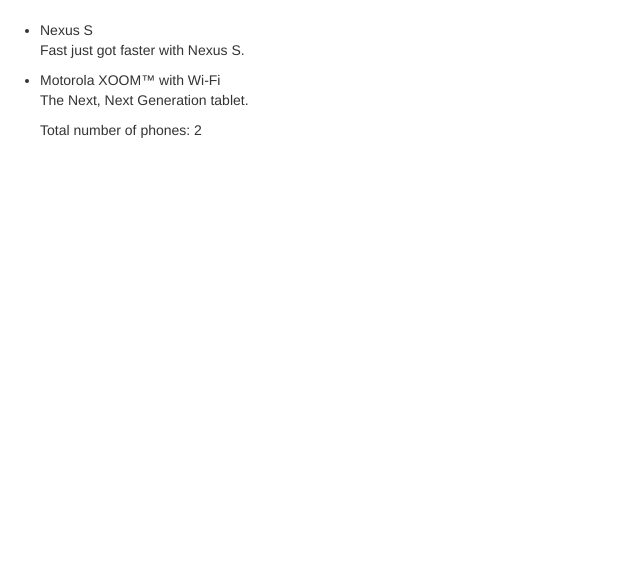
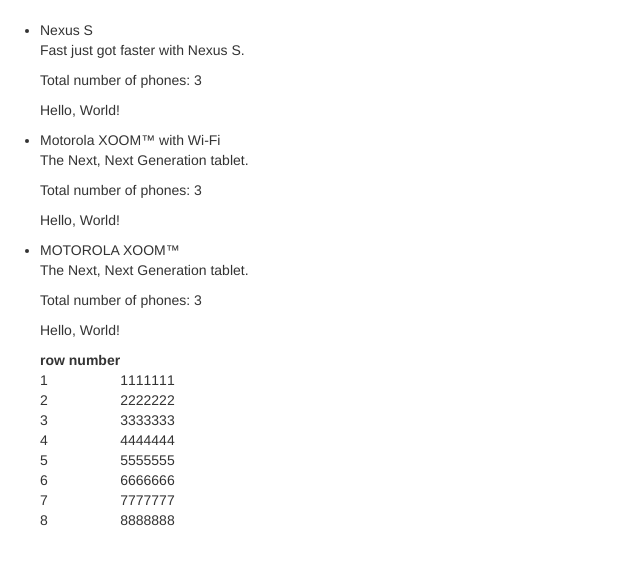
Before and after one commit to JacobKeifer/CSE112HW1-Jacob-Keifer, a website: page angular-phonecat/app/index.html in a window 1280 px wide. Shown: the whole page, without its empty margins (0-640 px from the left). Drawn offline with nearby package versions, Linux system fonts and the light colour scheme.

Commit message:
Step 2 commit

```diff
--- a/angular-phonecat/app/index.html
+++ b/angular-phonecat/app/index.html
@@ -1,28 +1,27 @@
 <!doctype html>
-<html lang="en" ng-app>
+<html lang="en" ng-app="phonecatApp">
 <head>
   <meta charset="utf-8">
   <title>Google Phone Gallery</title>
   <link rel="stylesheet" href="bower_components/bootstrap/dist/css/bootstrap.css">
   <link rel="stylesheet" href="css/app.css">
   <script src="bower_components/angular/angular.js"></script>
+  <script src="js/controllers.js"></script>
 </head>
-<body>
+<body ng-controller="PhoneListCtrl">
 
   <ul>
-    <li>
-      <span>Nexus S</span>
-      <p>
-        Fast just got faster with Nexus S.
-      </p>
-    </li>
-    <li>
-      <span>Motorola XOOM™ with Wi-Fi</span>
-      <p>
-        The Next, Next Generation tablet.
-      </p>
-      <p>Total number of phones: 2</p>
-    </li>
+    <li ng-repeat="phone in phones">
+      <span>{{phone.name}}</span>
+      <p>{{phone.snippet}}</p>
+      <p>Total number of phones: {{phones.length}}</p>
+      <p>Hello, {{name}}!</p>
+     </li>
+
+    <table>
+       <tr><th>row number </th></tr>
+       <tr ng-repeat="i in [0, 1, 2, 3, 4, 5, 6, 7]"><td ng-repeat="j in [0, 1, 2, 3, 4, 5, 6, 7]">{{i+1}}</td></tr>
+    </table>
   </ul>
 
 </body>
--- a/angular-phonecat/app/js/controllers.js
+++ b/angular-phonecat/app/js/controllers.js
@@ -1,3 +1,18 @@
 'use strict';
 
 /* Controllers */
+
+var phonecatApp = angular.module('phonecatApp', []);
+
+phonecatApp.controller('PhoneListCtrl', function($scope) {
+  $scope.phones = [
+    {'name': 'Nexus S',
+     'snippet': 'Fast just got faster with Nexus S.'},
+    {'name': 'Motorola XOOM™ with Wi-Fi',
+     'snippet': 'The Next, Next Generation tablet.'},
+    {'name': 'MOTOROLA XOOM™',
+     'snippet': 'The Next, Next Generation tablet.'}
+  ];
+
+  $scope.name = "World";
+});
```
Also changed, not shown: angular-phonecat/test/unit/controllersSpec.js (+11 -3 lines), 1 other file.
